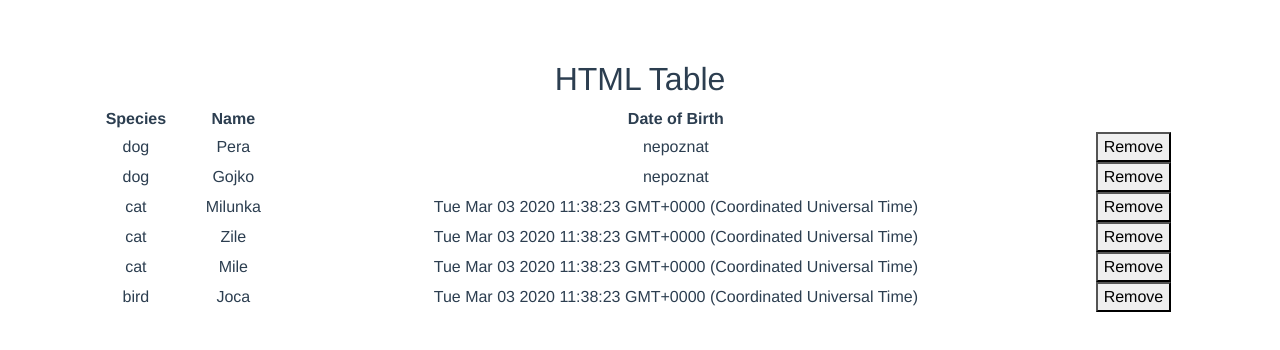
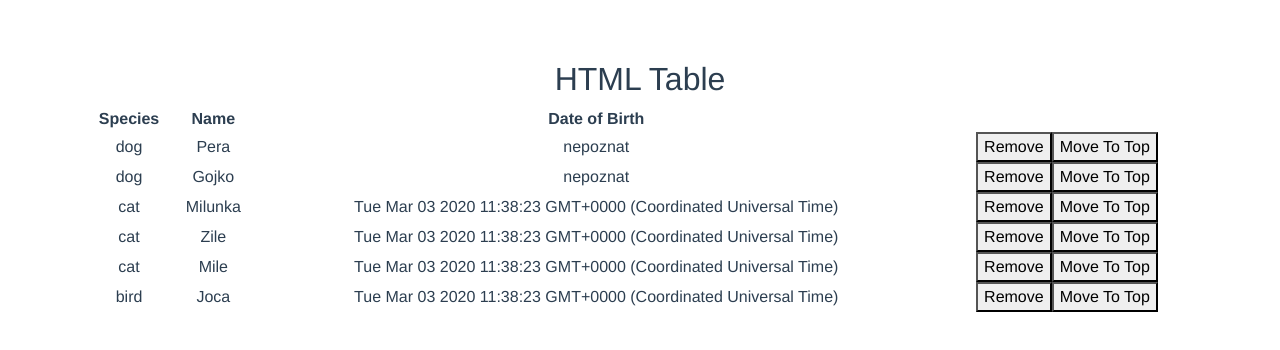
Before and after one commit to nikola-96/Zoo-second-version, a Vue app: page / in a window 1280 px wide. Shown: the top 350 px of the page. Built offline with nearby package versions, Linux system fonts and the light colour scheme.

Commit message:
Zadatak 4

```diff
--- a/src/components/AnimalList.vue
+++ b/src/components/AnimalList.vue
@@ -11,6 +11,7 @@
         <td>{{ animal.name }}</td>
         <td>{{isTheyHaveBirdht( animal.date_of_birth )}}</td>
         <button @click="remove(animal)">Remove</button>
+        <button @click="moveToTop(animal)">Move To Top</button>
       </tr>
     </table>
   </div>
@@ -40,6 +41,10 @@ export default {
     remove(animal) {
       let index = this.animals.indexOf(animal);
       this.animals.splice(index, 1);
+    },
+    moveToTop(animal) {
+      this.remove(animal);
+      this.animals.unshift(animal);
     }
   }
 };
```
